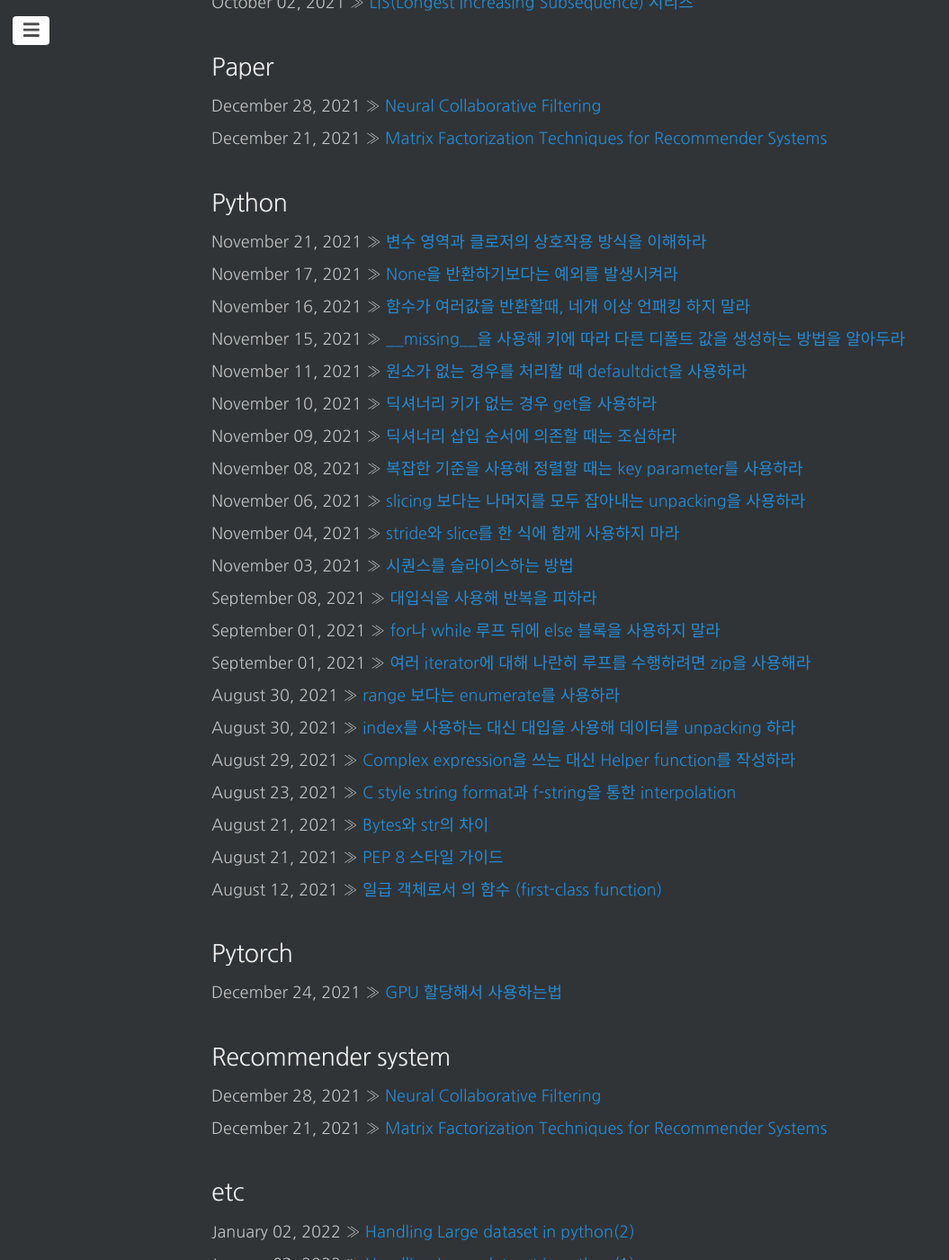
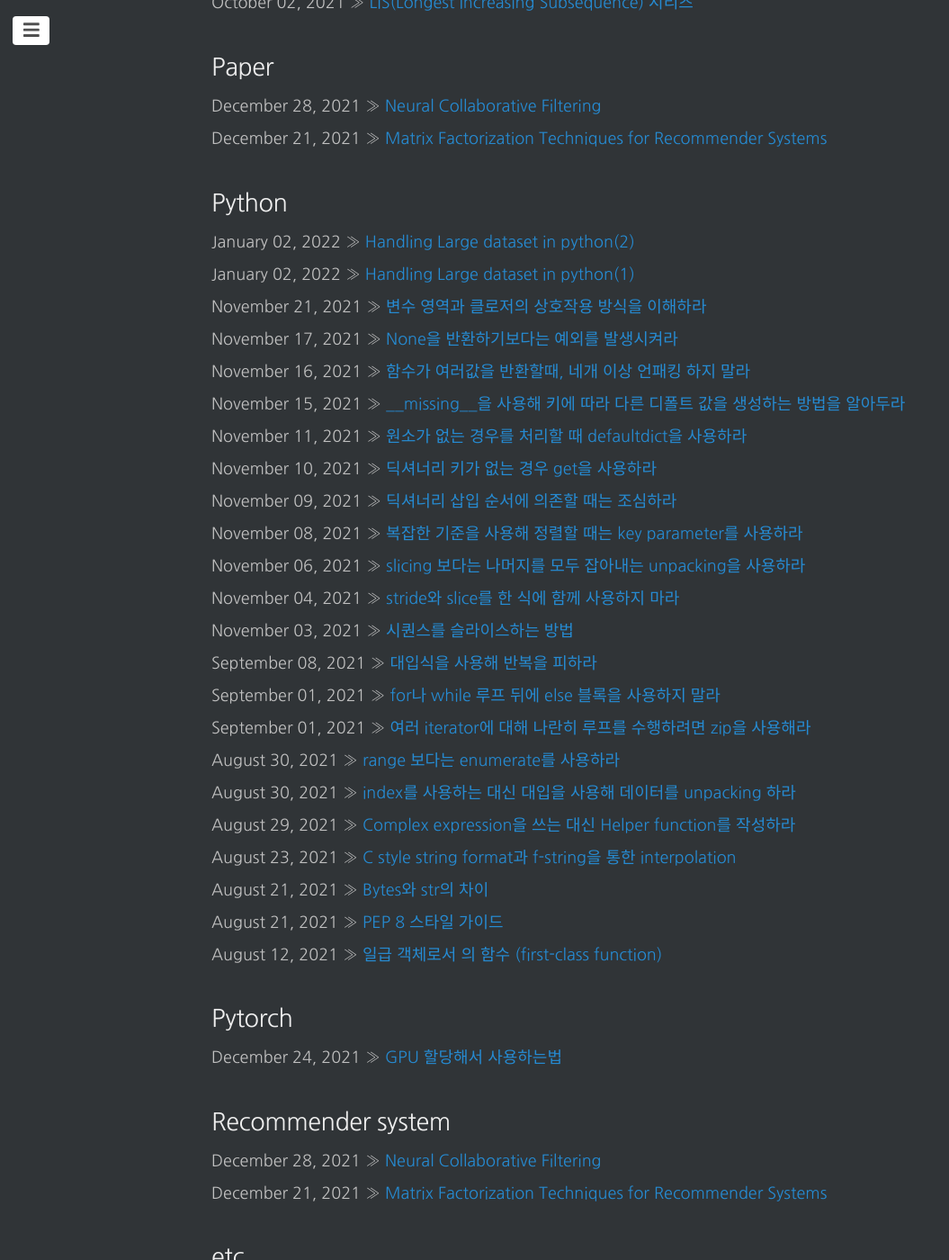
Before and after one commit to changhyeonnam/changhyeonnam.github.io, a Jekyll site: the page built from tags.html, in a window 1280 px wide and 1400 px high, scrolled down 2289 px. Shown: the whole window at 90% size, without its empty margins (0-1055 px from the left). Built offline with Jekyll 4.4.1, drawn with Linux system fonts in a browser that asks for light colours; nearby versions of some CDN libraries; comment, search, counter and statistics services are not loaded; some of the changed text lies outside the part shown.

Commit message:
edit tag for post

```diff
--- a/_posts/2022/2022-1-2-Handling_large_dataset_in_python.md
+++ b/_posts/2022/2022-1-2-Handling_large_dataset_in_python.md
@@ -3,7 +3,7 @@ title: Handling Large dataset  in python(1)
 layout: post
 Created: January 2, 2022 2:52 PM
 tags:
-    - etc
+    - Python
 use_math: true
 comments: true
 sitemap :
--- a/_posts/2022/2022-1-2-Handling_large_dataset_in_python_2.md
+++ b/_posts/2022/2022-1-2-Handling_large_dataset_in_python_2.md
@@ -3,7 +3,7 @@ title: Handling Large dataset  in python(2)
 layout: post
 Created: January 2, 2022 8:14 PM
 tags:
-    - etc
+    - Python
 use_math: true
 comments: true
 sitemap :
```
